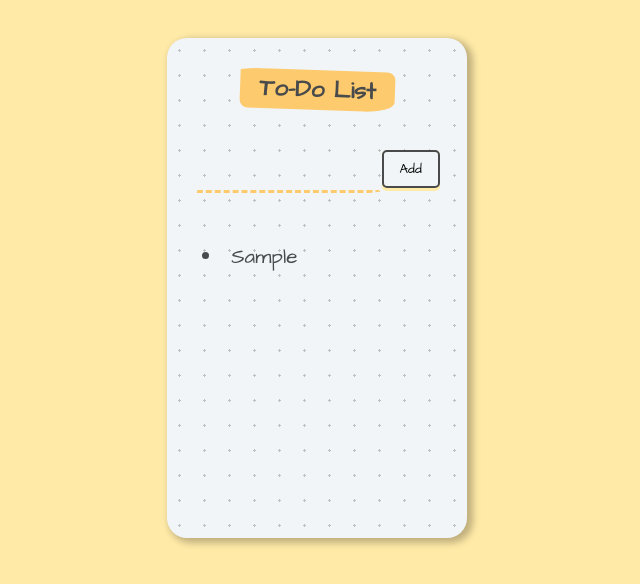
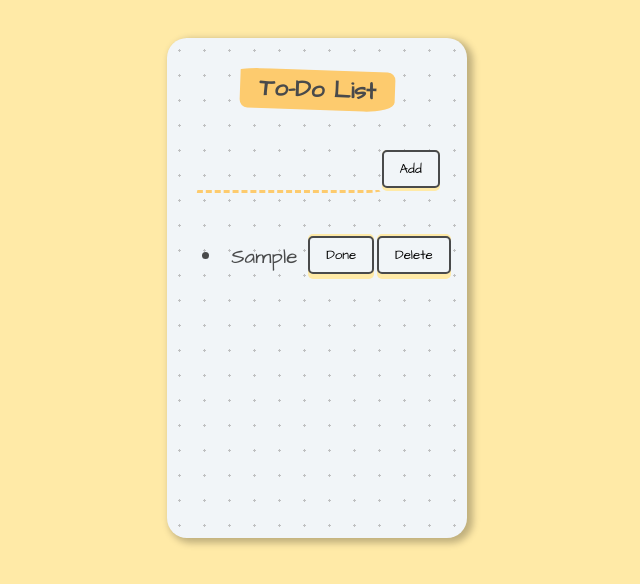
Before and after one commit to Z-Hp/to-do-list-app, a React (Create React App) app: page / in a window 1280 px wide. Both pictures are taken after typing "Sample" into the empty fields and a click on the button "Add". Shown: the top 584 px of the page, without its empty margins (323-963 px from the left). Built offline with nearby package versions, Linux system fonts and the light colour scheme.

Commit message:
Added Delete feature

```diff
--- a/src/App.js
+++ b/src/App.js
@@ -16,6 +16,14 @@ function App() {
     setToDo("");
   }
 
+  function deleteItem(id) {
+    setListItems((prevValue) => {
+      return prevValue.filter((item, index) => {
+        return index !== id;
+      });
+    });
+  }
+
   return (
     <div className="container">
       <div className="heading">
@@ -30,7 +38,14 @@ function App() {
       <div>
         <ul>
           {listItems.map((item, index) => {
-            return <ToDoItem key={index} text={item} />;
+            return (
+              <ToDoItem
+                key={index}
+                id={index}
+                text={item}
+                onChecked={deleteItem}
+              />
+            );
           })}
         </ul>
       </div>
--- a/src/components/ToDoItem.js
+++ b/src/components/ToDoItem.js
@@ -10,11 +10,23 @@ export default function ToDoItem(props) {
   }
 
   return (
-    <li
-      onClick={handleClick}
-      style={{ textDecoration: isDone ? "line-through" : "none" }}
-    >
-      {props.text}
-    </li>
+    <div className="to-do-item">
+      <li style={{ backgroundColor: isDone ? "#fdcb6e" : "transparent" }}>
+        {props.text}
+      </li>
+      <button
+        onClick={handleClick}
+        style={{ display: isDone ? "none" : "block" }}
+      >
+        <span>Done</span>
+      </button>
+      <button
+        onClick={() => {
+          props.onChecked(props.id);
+        }}
+      >
+        <span>Delete</span>
+      </button>
+    </div>
   );
 }
--- a/src/index.css
+++ b/src/index.css
@@ -77,3 +77,8 @@ li {
   position: relative;
   padding: 0.5rem;
 }
+
+.to-do-item {
+  display: flex;
+  justify-content: space-between;
+}
```
